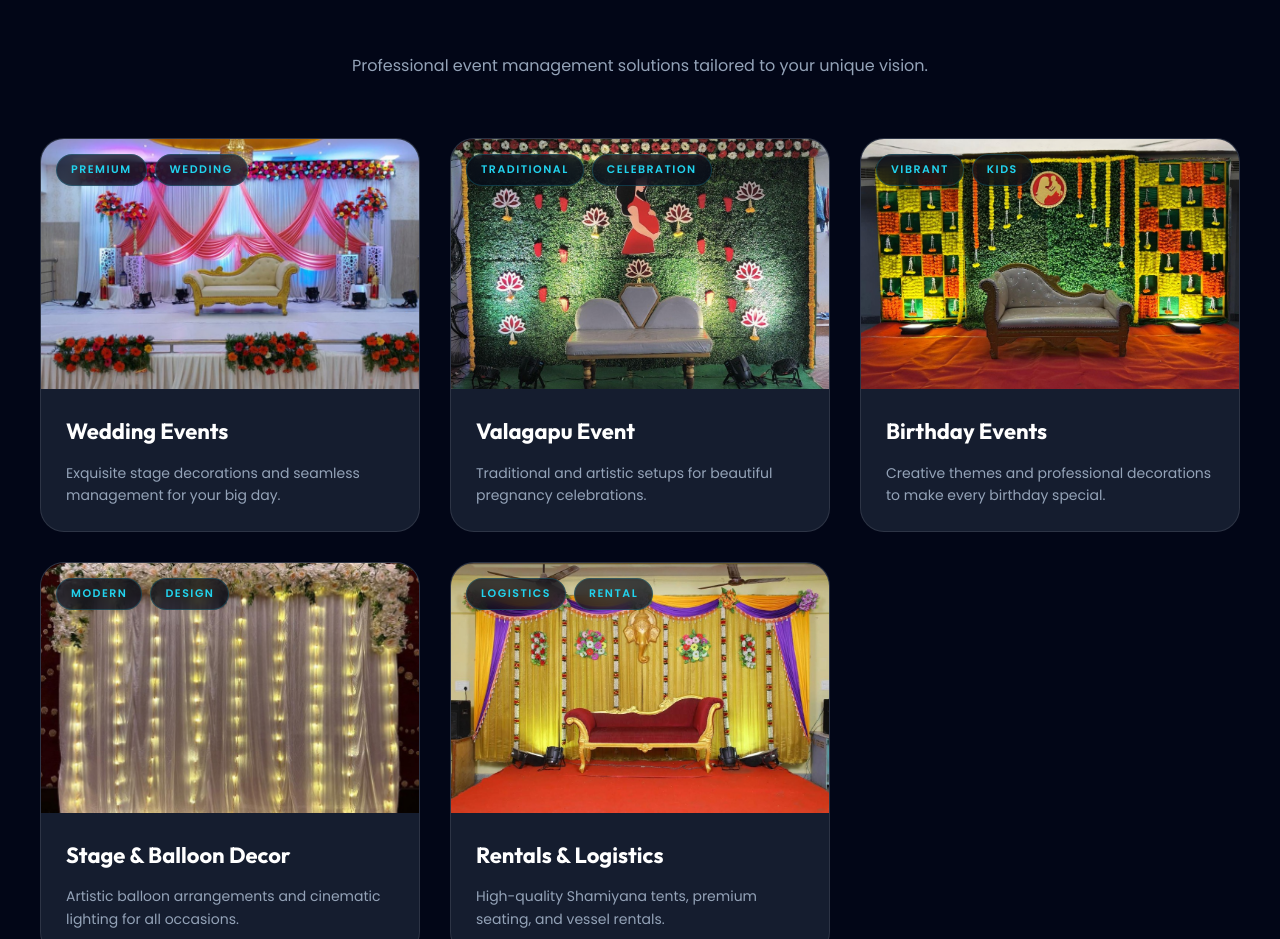
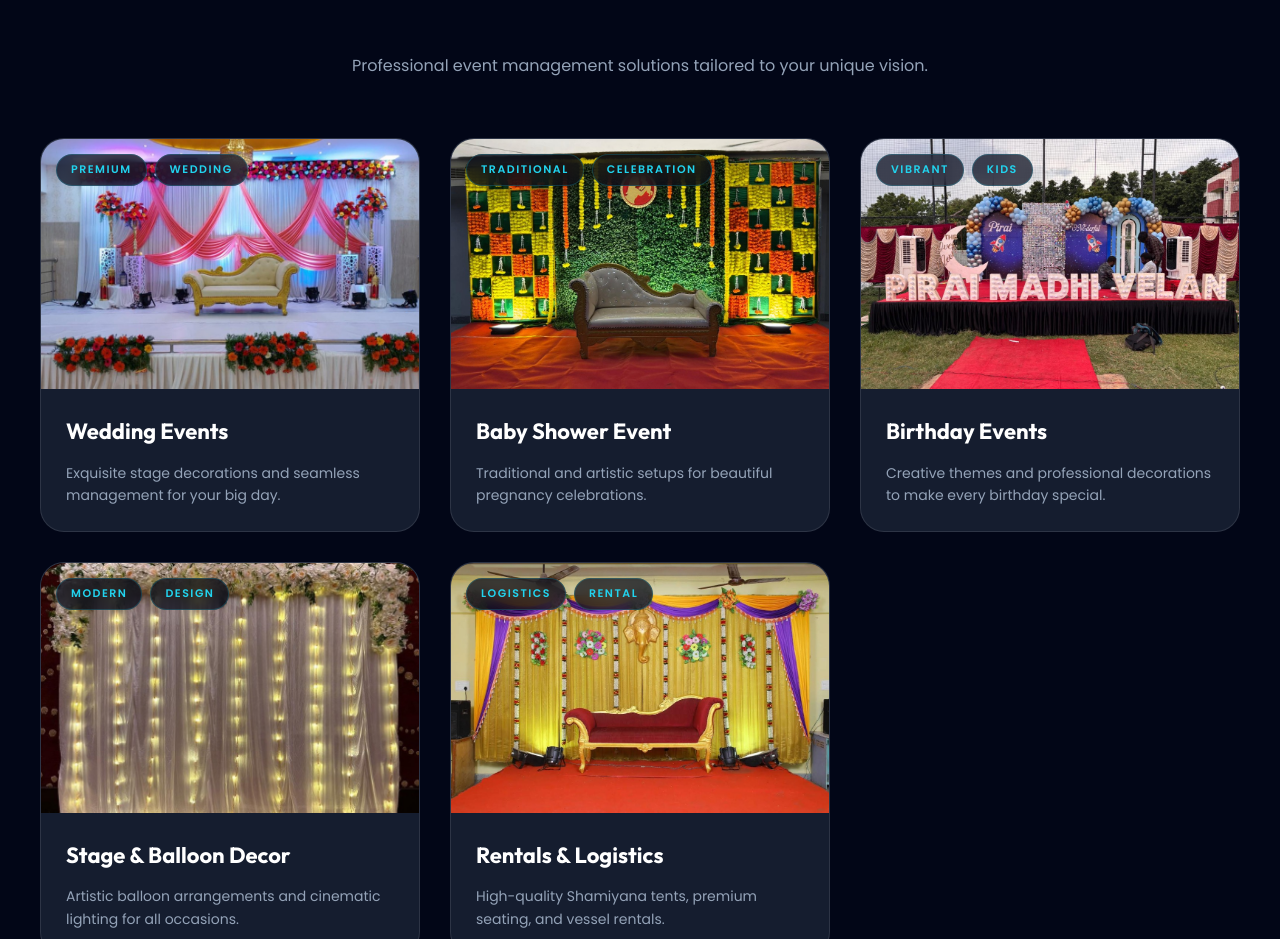
Before and after one commit to aarushsparsh/AARUSH-SPARSH, a plain HTML site: page index.html in a window 1280 px wide. Shown: the part 1920-2859 px from the top of the page. Drawn offline with Linux system fonts and the light colour scheme.

Commit message:
Add files via upload

```diff
--- a/index.html
+++ b/index.html
@@ -118,17 +118,17 @@
                     </div>
                 </div>
 
-                <!-- Valagapu Event -->
+                <!-- Baby Shower Event -->
                 <div class="service-card">
                     <div class="service-image-wrapper">
-                        <img src="assets/services/service_valagapu.jpg" alt="Valagapu Event">
+                        <img src="assets/services/service_babyshower.jpg" alt="Baby Shower Event">
                         <div class="category-badges">
                             <span class="badge">Traditional</span>
                             <span class="badge">Celebration</span>
                         </div>
                     </div>
                     <div class="service-content">
-                        <h3>Valagapu Event</h3>
+                        <h3>Baby Shower Event</h3>
                         <p>Traditional and artistic setups for beautiful pregnancy celebrations.</p>
                     </div>
                 </div>
@@ -136,7 +136,7 @@
                 <!-- Birthday Events -->
                 <div class="service-card">
                     <div class="service-image-wrapper">
-                        <img src="assets/services/service_traditional.jpg" alt="Birthday Events">
+                        <img src="assets/services/service_birthday.jpg" alt="Birthday Events">
                         <div class="category-badges">
                             <span class="badge">Vibrant</span>
                             <span class="badge">Kids</span>
```
Also changed, not shown: assets/services/service_babyshower.jpg (added), assets/services/service_birthday.jpg (added), assets/services/service_traditional.jpeg (added).
